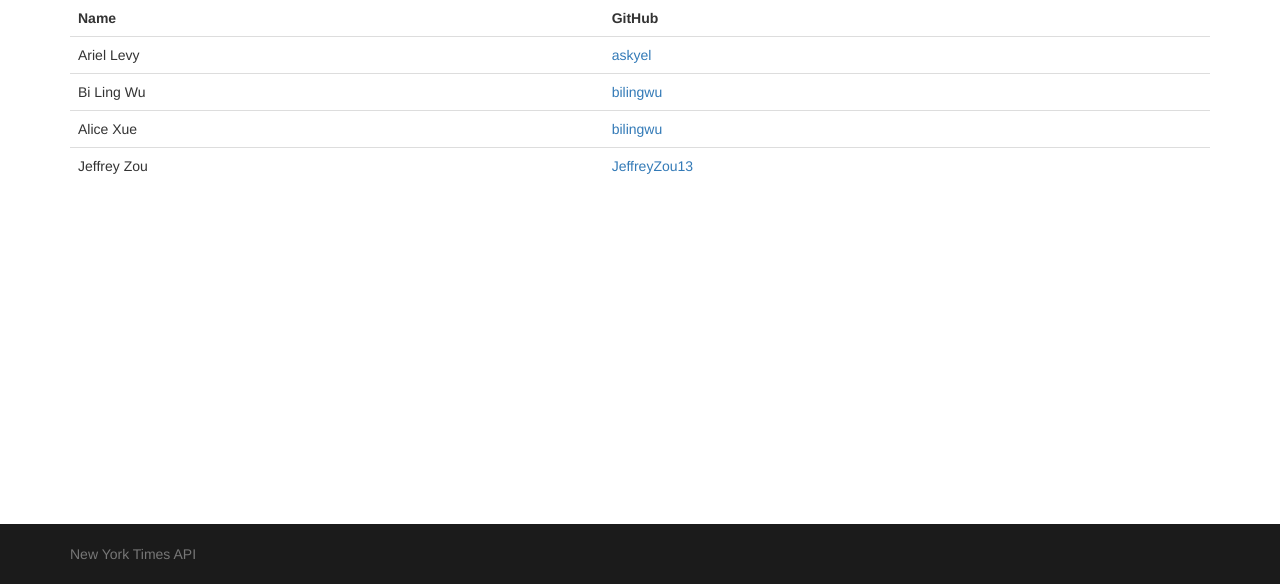
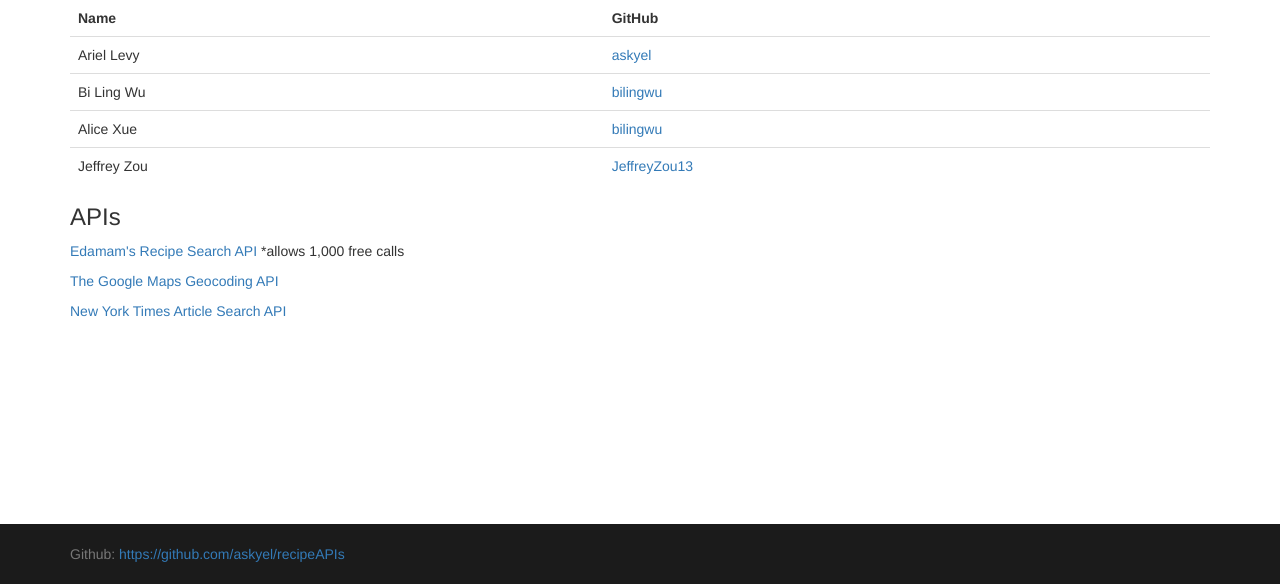
Before and after one commit to askyel/recipeAPIs, a Flask app: page /about in a window 1280 px wide. Shown: the part 216-800 px from the top of the page. Run offline with Flask 2, Linux system fonts and the light colour scheme; some libraries are stand-ins or nearby versions.

Commit message:
updated about page

```diff
--- a/templates/about.html
+++ b/templates/about.html
@@ -32,4 +32,10 @@
 		<td><a href="https://github.com/JeffreyZou13">JeffreyZou13</a></td>
 	</tr>
 </table>
+
+<h3>APIs</h3>
+<p><a href="https://slack-redir.net/link?url=https%3A%2F%2Fdeveloper.edamam.com%2Frecipe-api">Edamam's Recipe Search API</a> *allows 1,000 free calls</p>
+<p><a href="https://developers.google.com/maps/documentation/geocoding/intro?csw=1">The Google Maps Geocoding API</a></p>
+<p><a href="http://developer.nytimes.com/docs/read/article_search_api_v2">New York Times Article Search API</a></p>
+
 {% endblock %}
--- a/templates/master.html
+++ b/templates/master.html
@@ -56,7 +56,7 @@
 	<!-- Footer -->
 	<footer class="footer-inverse">
 		<div class="container">
-			<p class="text-muted">New York Times API</p>
+			<p class="text-muted">Github: <a href="https://github.com/askyel/recipeAPIs">https://github.com/askyel/recipeAPIs</a></p>
 		</div>
 	</footer>
 </body>
```
Also changed, not shown: 1 other file.
